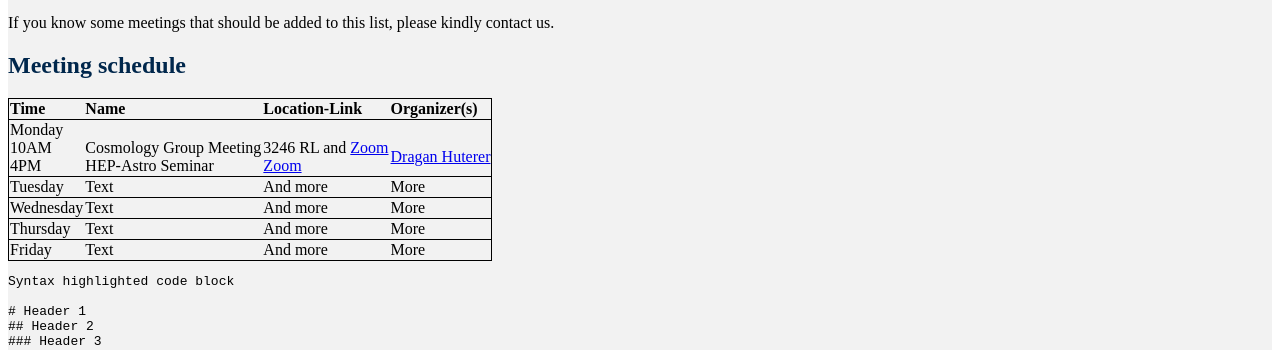
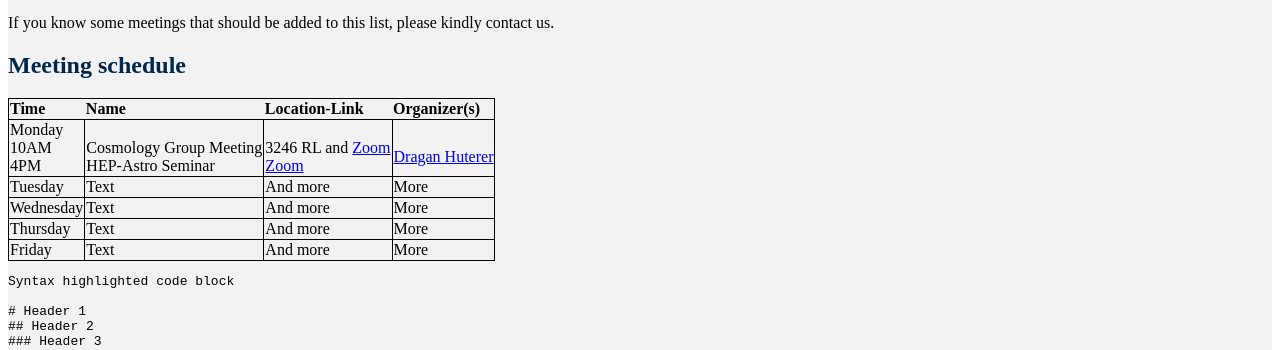
Before and after one commit to MinhLCTP/UM_Astro-Cosmo_Meetings, a Jekyll site: the page built from index.md, in a window 1280 px wide. Shown: the part 314-664 px from the top of the page. Built offline with Jekyll 4.4.1, drawn with Linux system fonts in a browser that asks for light colours; our own code applies the rules of GitHub Pages for plain Markdown files; the repository's description, which GitHub fills in, is left out.

Commit message:
Fix table css

```diff
--- a/assets/css/style.css
+++ b/assets/css/style.css
@@ -75,6 +75,6 @@ table {
 	border: 1px solid black;
 }
 
-tr {
+td {
 	border: 1px solid black;
 }
```
